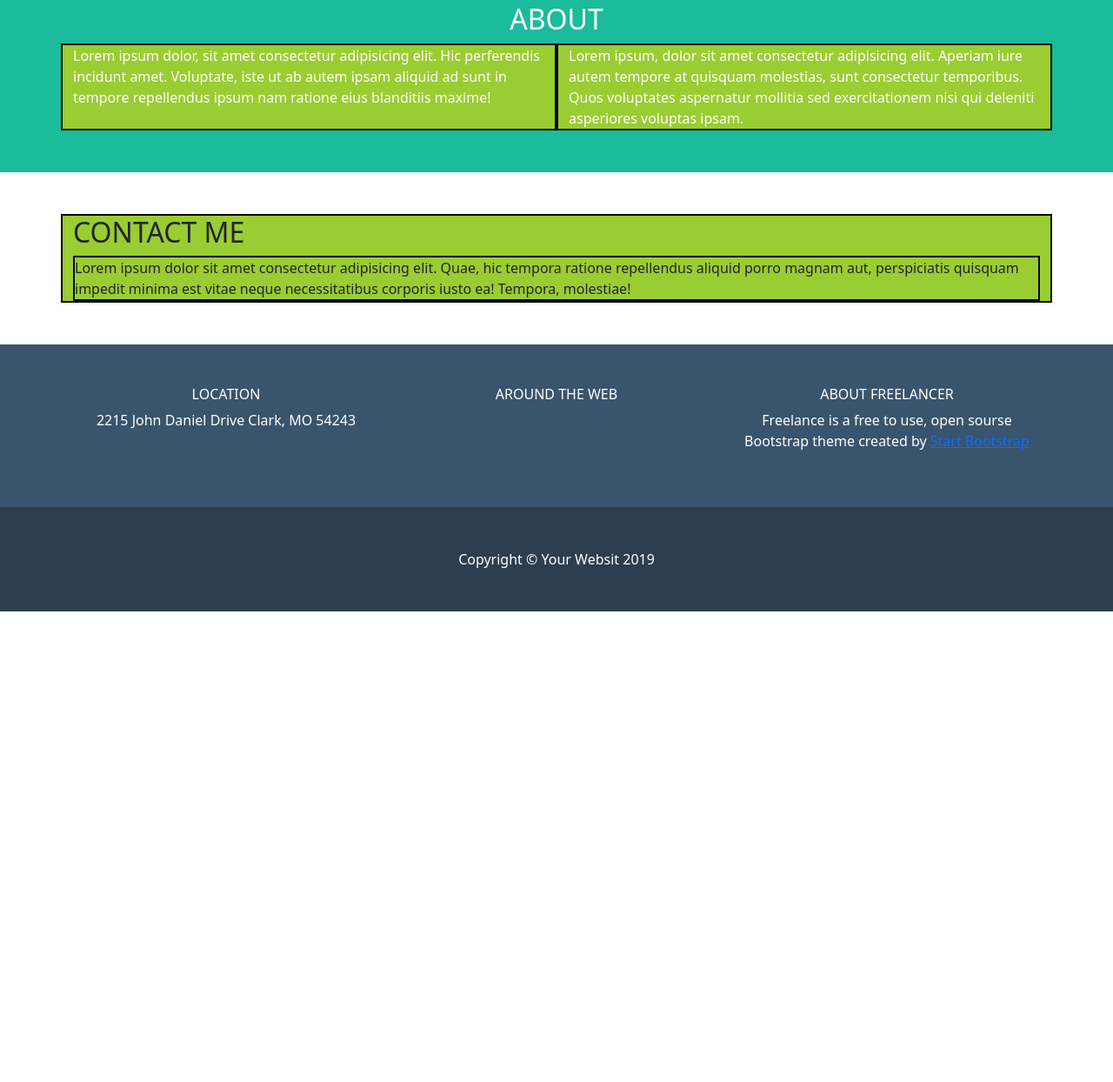
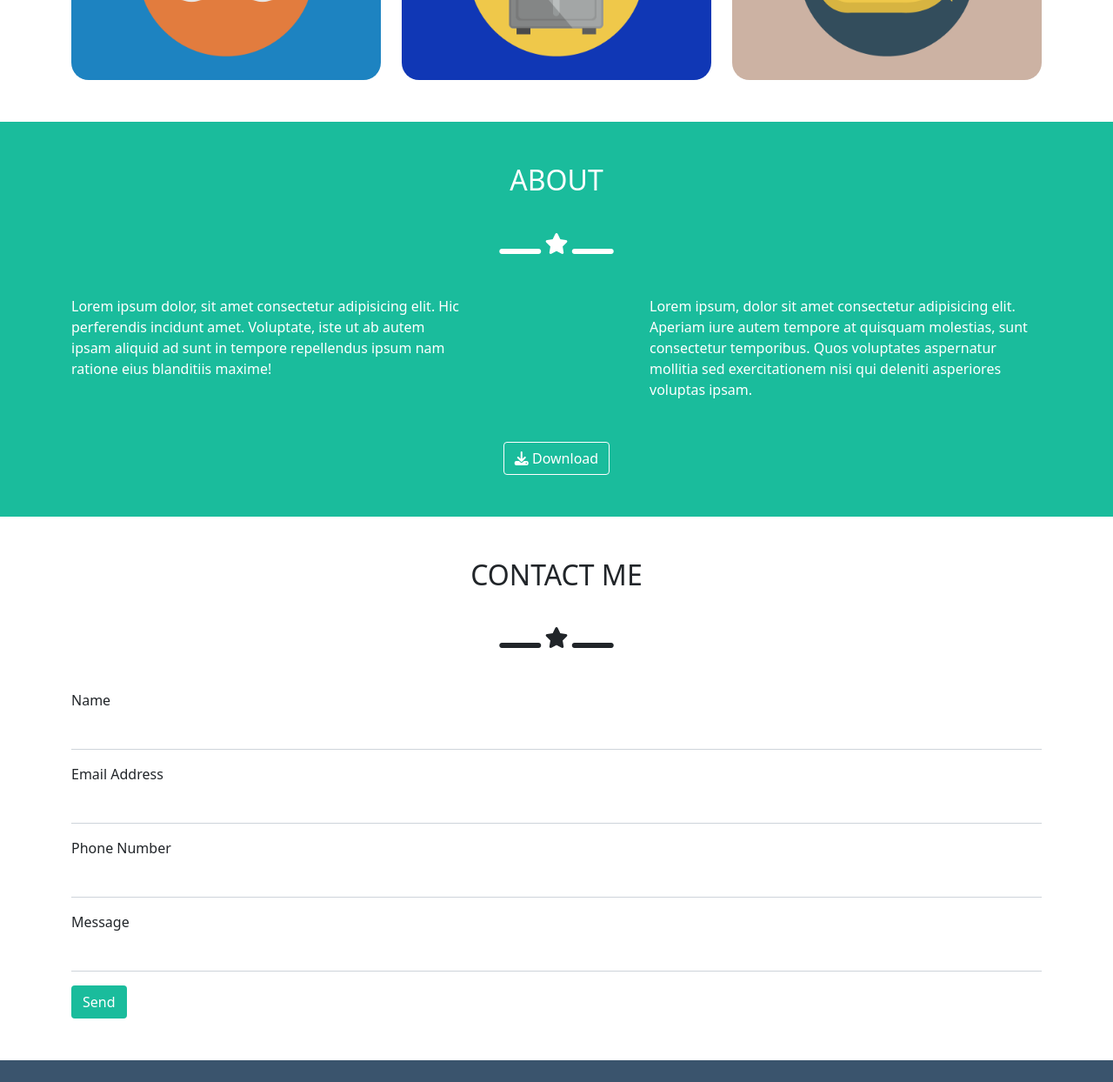
Before and after one commit to danieldorazio/html-css-bootstrap-freelancer, a plain HTML site: page index.html in a window 1280 px wide. Shown: the part 1553-2797 px from the top of the page at 87% size. Before the commit the page ends 2256 px from the top, so only its background shows below. Drawn offline with nearby package versions, Linux system fonts and the light colour scheme.

Commit message:
update - design: PORFOLIO, ABOUT,, CONTACT ME SECTION

```diff
--- a/css/style.css
+++ b/css/style.css
@@ -25,6 +25,18 @@ img {
     max-width: 100%;
 }
 
+.ms-star::before, .ms-star::after {
+    font-family: "Font Awesome 5 Free";
+    font-size: 3rem;
+    display: inline-block;
+    font-weight: 600;
+    content: "\f2d1";
+}
+
+.ms-star i {
+    font-size: 1.5rem;
+}
+
 /**********
 *  HEADER *
 **********/
@@ -45,21 +57,6 @@ header {
     background-color: var(--hero-about-color);
 }
 
-#hero .ms-star::before, #hero .ms-star::after {
-    font-family: "Font Awesome 5 Free";
-    font-size: 3rem;
-    display: inline-block;
-    font-weight: 600;
-    content: "\f2d1";
-}
-
-
-
-#hero span i {
-    font-size: 3rem;
-}
-
-
 /********** PORTFOLIO **********/
 
 #portfolio .row img {
@@ -72,17 +69,22 @@ header {
     background-color: var(--hero-about-color);
 }
 
-#about .row> * {
-    /*debug*/
-    border: 2px solid black;
-    background-color: yellowgreen;
+.ms-btn-outline-white {
+    color: white;
+    border-color: white;
 }
 
 /********** CONTACT ME **********/
-#contact-me div {
-    /*debug*/
-    border: 2px solid black;
-    background-color: yellowgreen;
+.ms-border-only-bottom {
+    border-radius: 0;
+    border-top: 0;
+    border-left: 0;
+    border-right: 0;
+}
+
+.ms-btn-send {
+    background-color: var(--hero-about-color);
+    color: white;
 }
 
 
--- a/index.html
+++ b/index.html
@@ -60,13 +60,13 @@
         <section id="hero" class="py-5">
             <div class="container">
                 <div class="row justify-content-center text-white">
-                    <div class="col-md-4 text-center">
-                        <img class="mb-5" src="img/avatar.svg" alt="">
+                    <div class="col-md-5 text-center">
+                        <img class="mb-5 p-5" src="img/avatar.svg" alt="">
                         <h1>START BOOTSTRAP</h1>
                         <span class="ms-star">
                             <i class="fa-solid fa-star mb-5"></i>
                         </span>
-                        <div class="fs-4">GRAPHIC ARTIST - WEB DESIGNER - ILLUSTRATION</div>
+                        <div class="fs-5">GRAPHIC ARTIST - WEB DESIGNER - ILLUSTRATION</div>
                     </div>
                 </div>
             </div>
@@ -77,8 +77,11 @@
         <section id="portfolio" class="py-5">
             <div class="container text-center">
                 <h2>PORTFOLIO</h2>
+                <span class="ms-star">
+                    <i class="fa-solid fa-star mb-5"></i>
+                </span>
                 <div class="row g-4">
-                    <div class="col-12 col-md-6 col-lg-4">  <!--inserire img allinterno di una card-->
+                    <div class="col-12 col-md-6 col-lg-4">
                         <img src="img/cabin.png" alt="">
                     </div>
                     <div class="col-12 col-md-6 col-lg-4">
@@ -103,21 +106,57 @@
 
         <!-------------ABOUT-------------->
         <section id="about" class="py-5">
-                <div class="container text-white">
+                <div class="container text-center text-white">
                     <h2 class="text-center">ABOUT</h2>
-                    <div class="row g-4">    <!--per creare un contenuto piu piccolo posso dare una colonna piu piccola e le proprieta di flex o creare uno ms_sm_container-->
-                        <div class="col-12 col-md-6">Lorem ipsum dolor, sit amet consectetur adipisicing elit. Hic perferendis incidunt amet. Voluptate, iste ut ab autem ipsam aliquid ad sunt in tempore repellendus ipsum nam ratione eius blanditiis maxime!</div>
-                        <div class="col-12 col-md-6">Lorem ipsum, dolor sit amet consectetur adipisicing elit. Aperiam iure autem tempore at quisquam molestias, sunt consectetur temporibus. Quos voluptates aspernatur mollitia sed exercitationem nisi qui deleniti asperiores voluptas ipsam.</div>
+                    <span class="ms-star">
+                        <i class="fa-solid fa-star mb-5"></i>
+                    </span>
+                    <div class="row justify-content-between  text-start mb-5">    <!--per creare un contenuto piu piccolo posso dare una colonna piu piccola e le proprieta di flex o creare uno ms_sm_container-->
+                        <div class="col-8 col-md-5">Lorem ipsum dolor, sit amet consectetur adipisicing elit. Hic perferendis incidunt amet. Voluptate, iste ut ab autem ipsam aliquid ad sunt in tempore repellendus ipsum nam ratione eius blanditiis maxime!</div>
+                        <div class="col-8 col-md-5">Lorem ipsum, dolor sit amet consectetur adipisicing elit. Aperiam iure autem tempore at quisquam molestias, sunt consectetur temporibus. Quos voluptates aspernatur mollitia sed exercitationem nisi qui deleniti asperiores voluptas ipsam.</div>
                     </div>
+                    <button type="button" class="btn ms-btn-outline-white">
+                        <i class="fa-solid fa-download"></i>
+                        Download
+                    </button>
                 </div>
         </section>
 
 
         <!-------------CONTACT ME-------------->
         <section id="contact-me" class="py-5">
-            <div class="container">
+            <div class="container text-center">
                 <h2>CONTACT ME</h2>
-                <div>Lorem ipsum dolor sit amet consectetur adipisicing elit. Quae, hic tempora ratione repellendus aliquid porro magnam aut, perspiciatis quisquam impedit minima est vitae neque necessitatibus corporis iusto ea! Tempora, molestiae!</div>
+                <span class="ms-star">
+                    <i class="fa-solid fa-star mb-5"></i>
+                </span>
+                <form class="text-start">
+                    <div class="mb-3">
+                        <label for="Name" class="form-label">Name</label>
+                        <input type="text" class="form-control ms-border-only-bottom" id="name">
+                    </div>
+
+                    <div class="mb-3">
+                        <label for="email" class="form-label">Email Address</label>
+                        <input type="email" class="form-control ms-border-only-bottom" id="email" aria-describedby="emailHelp">
+                    </div>
+
+                    <div class="mb-3">
+                        <label for="phone" class="form-label">Phone Number</label>
+                        <input type="tel" class="form-control ms-border-only-bottom" id="phone">
+                    </div>
+
+                    <div class="mb-3">
+                        <label for="message" class="form-label">Message</label>
+                        <input type="textarea" class="form-control ms-border-only-bottom" id="message">
+                    </div>
+
+                    <button type="submit" class="btn ms-btn-send">Send</button>
+
+                    </form>
+
+
+
             </div>
         </section>
     </main>
```
